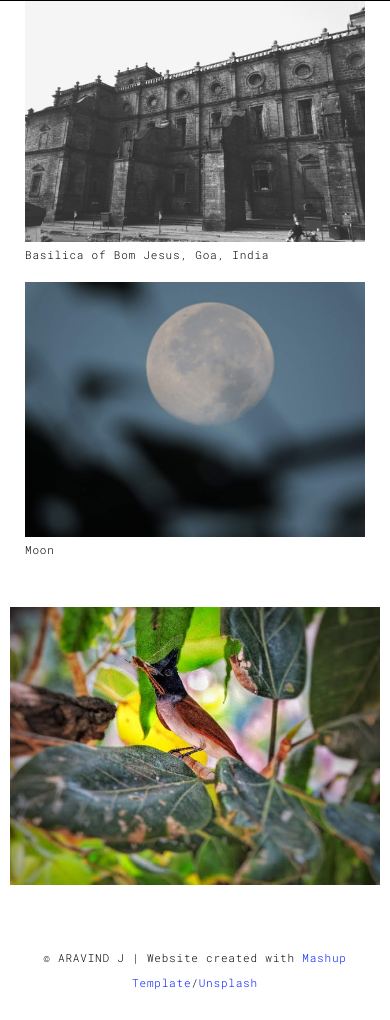
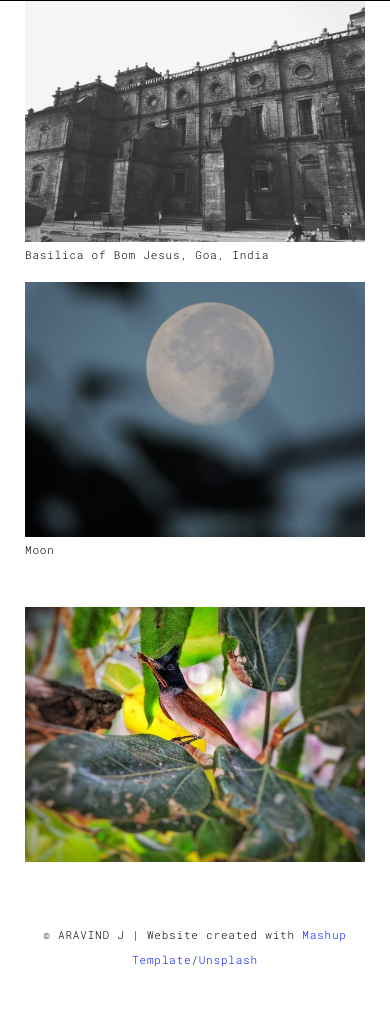
Before and after one commit to aravindj1210/aravindj1210.github.io, a plain HTML site: page photographyblog.html in a window 390 px wide. Shown: the part 843-1863 px from the top of the page. After the commit the page ends 1840 px from the top, so only its background shows below. Drawn offline with Linux system fonts and the light colour scheme.

Commit message:
Porfolio files

```diff
--- a/photographyblog.html
+++ b/photographyblog.html
@@ -91,7 +91,7 @@
         </div>
       </div>
 
-      <div class="col-xs-12-md-6">
+      <div class="col-xs-12 vcenter">
         <img src="./assets/images/paradiseflycatcher.jpeg" class="img-responsive" alt="">
       </div>
 
```
